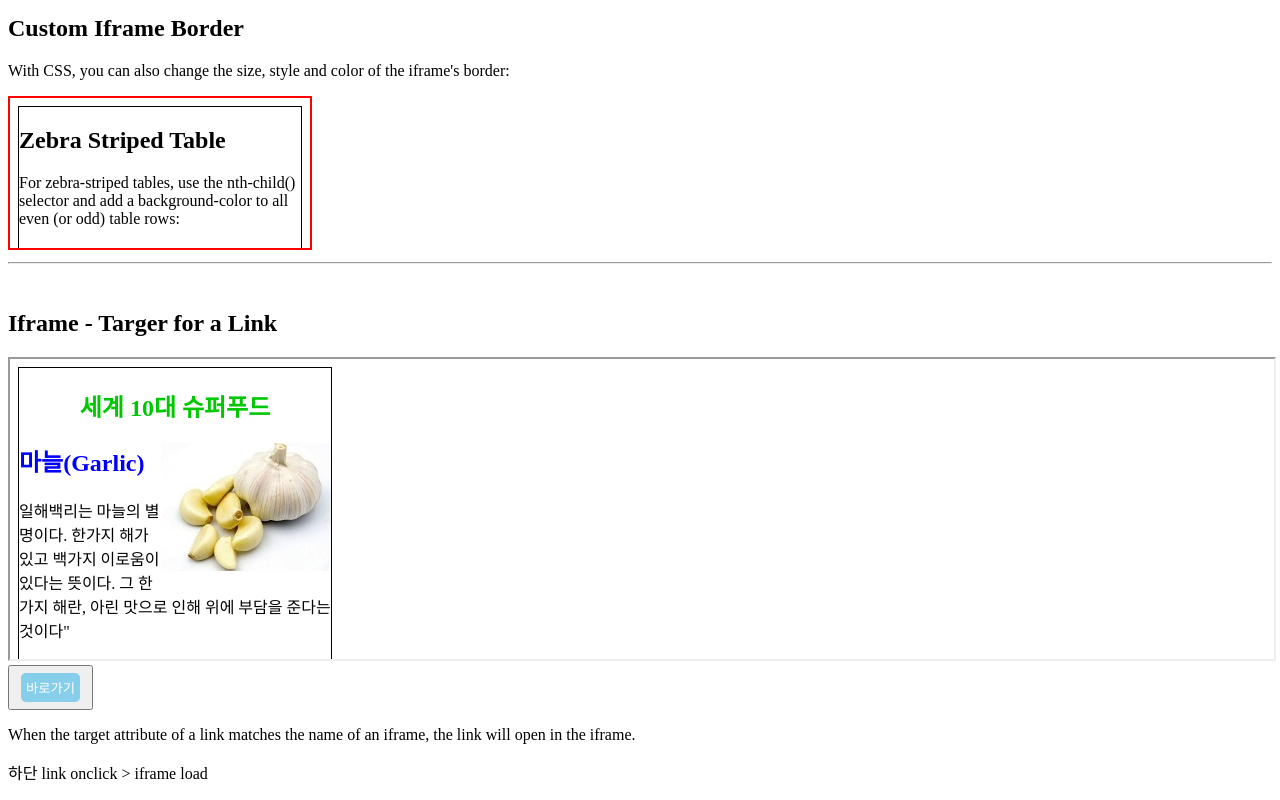
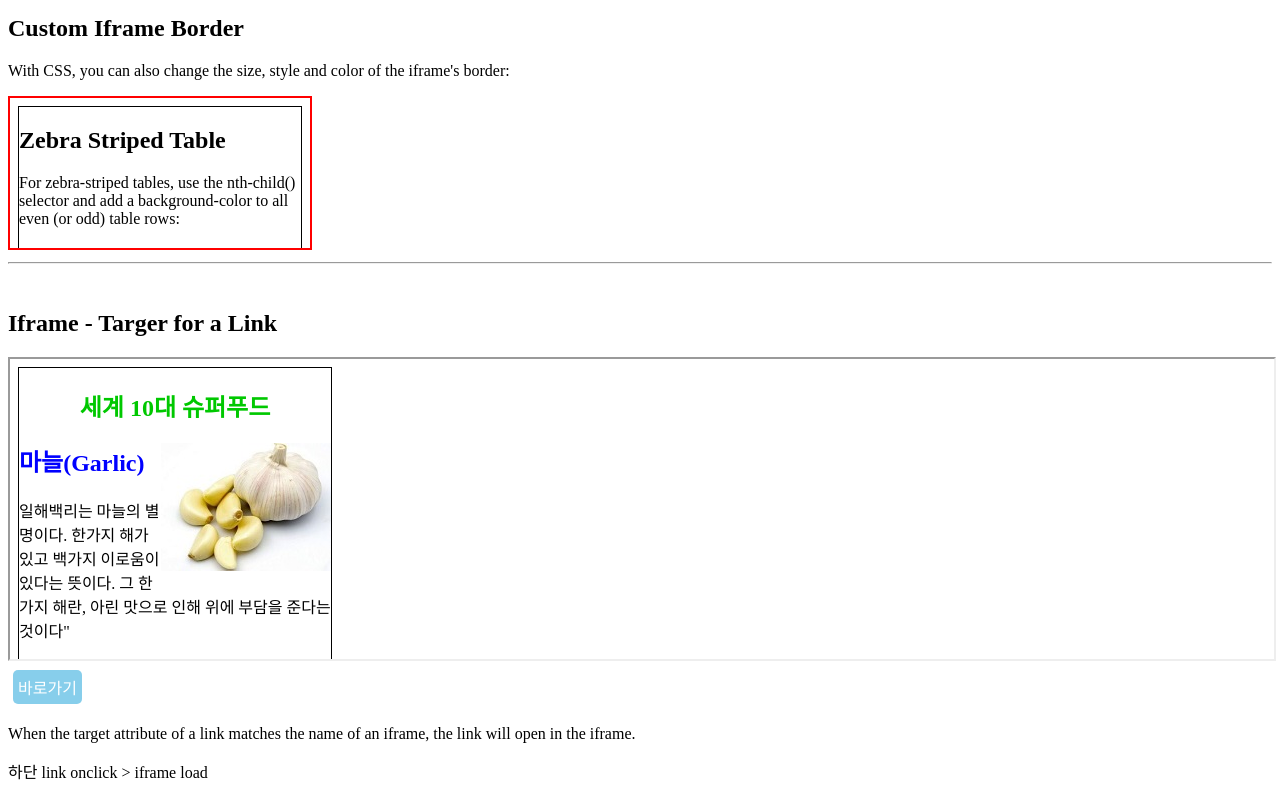
Before and after one commit to Jeon-Hyoung-woon/html_2502, a plain HTML site: page ex_0211/index5.html in a window 1280 px wide. Shown: the part 1251-2051 px from the top of the page. Drawn offline with Linux system fonts and the light colour scheme.

Commit message:
Update index5.html

```diff
--- a/ex_0211/index5.html
+++ b/ex_0211/index5.html
@@ -64,17 +64,9 @@
         name="iframe_a"
         title="Iframe Example"
       ></iframe>
-      <form>
-        <button type="button">
-          <a
-            href="../ex_0211/index3_width.html"
-            target="iframe_a"
-            title="바로가기"
-            >바로가기</a
-          >
-        </button>
-      </form>
-
+      <a href="../ex_0211/index3_width.html" target="iframe_a" title="바로가기"
+        >바로가기</a
+      >
       <p>
         When the target attribute of a link matches the name of an iframe, the
         link will open in the iframe.
```
